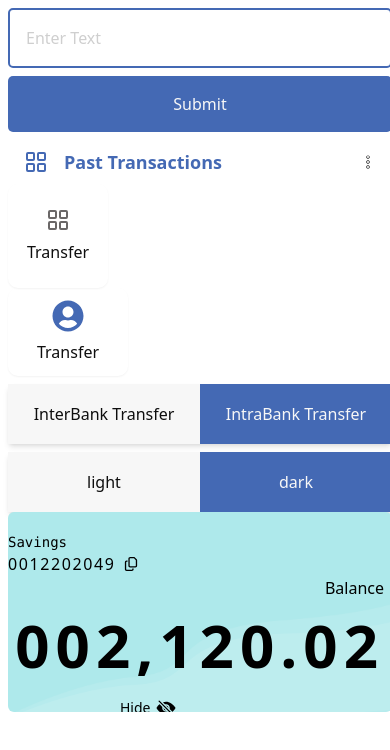
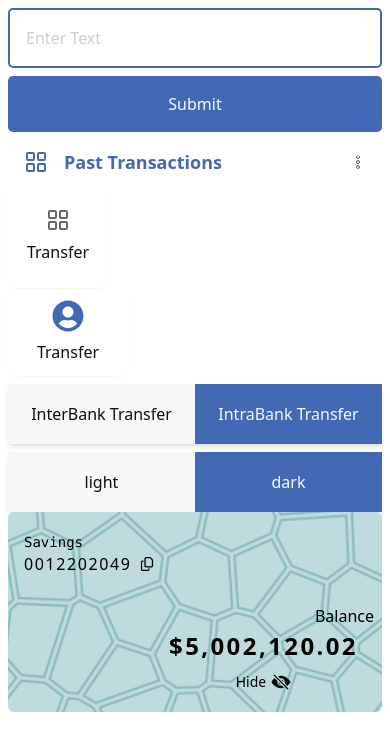
Before and after one commit to KodenOps/manee, a Next.js app: page / in a window 390 px wide. Shown: the top 750 px of the page. Built offline with nearby package versions, Linux system fonts and the light colour scheme.

Commit message:
updated the accountcard

```diff
--- a/src/components/AccountCard.tsx
+++ b/src/components/AccountCard.tsx
@@ -1,13 +1,13 @@
 import React from 'react';
 import { FaRegCopy } from 'react-icons/fa6';
 import { IoEyeOff } from 'react-icons/io5';
-import design from '../../public/assets/accdesign.png';
+import design from '../../public/assets/bg.png';
 import Image from 'next/image';
 const AccountCard = () => {
 	return (
-		<div className='relative  h-[200px] rounded-md overflow-hidden flex-1 w-full'>
+		<div className='  h-[200px] rounded-md relative overflow-hidden flex-1 w-full'>
 			<div className='content  z-[100] flex flex-col h-full justify-between md:pl-[24px] pl-0 px-[8px] py-[20px]'>
-				<div className='top z-[20] '>
+				<div className='top z-[20] md:px-0 px-4 '>
 					<h4 className='md:text-md text-sm font-mono'>Savings</h4>
 					<p className='font-medium md:text-xl text-md tracking-widest flex items-center gap-2'>
 						0012202049{' '}
@@ -20,8 +20,8 @@ const AccountCard = () => {
 					<div className='font-medium text-md  md:w-[80%]'>
 						<p>Balance</p>
 					</div>
-					<div className='flex md:flex-row flex-col gap-2'>
-						<p className='md:text-[30px] text-[60px] tracking-widest font-bold text-left'>
+					<div className='flex md:flex-row flex-col gap-2 mr-4'>
+						<p className='md:text-[30px] text-[24px] tracking-widest font-bold text-left'>
 							$5,002,120.02
 						</p>
 						<p className='flex justify-center items-center md:flex-col gap-[5px]'>
@@ -31,12 +31,13 @@ const AccountCard = () => {
 					</div>
 				</div>
 			</div>
-			<div className='dark:bg-[#2a3f80f6] bg-[#aee9eb]  absolute h-full w-full top-0 z-[0] overflow-hidden'>
-				<div className='absolute bottom-0 md:w-[30vw]    right-0'>
+			<div className='dark:bg-[#2a3f80f6] bg-[#aee9eb]  absolute h-[100vh] z-[0] top-0	 overflow-hidden'>
+				<div className='top-0  h-full w-full object-cover bottom-0 scale-150 float-start  opacity-20 bg-red-300'>
 					<Image
 						src={design}
 						alt='flow'
-						height={600}
+						height={1000}
+						width={1000}
 					/>
 				</div>
 			</div>
```
Also changed, not shown: public/assets/bg.png (added).
